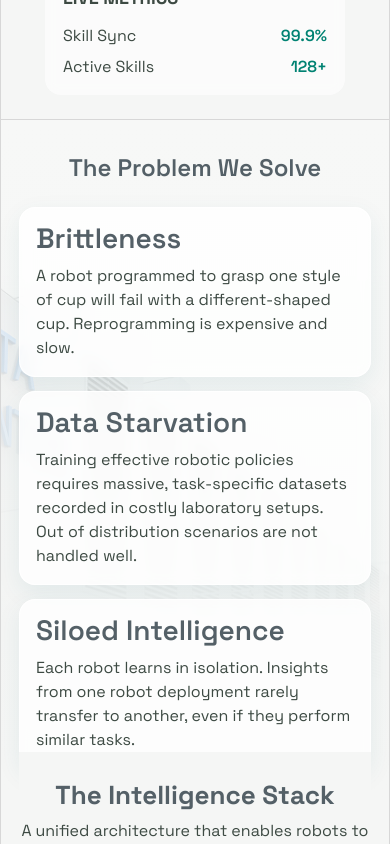
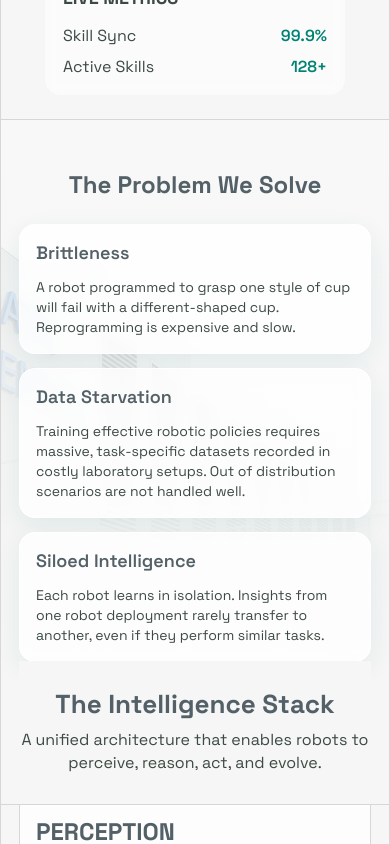
Before and after one commit to NMHx2005/ClawRobo_31_03_2026, a React (Vite) app: page / in a window 390 px wide. Shown: the part 1260-2104 px from the top of the page. Built offline with nearby package versions, Linux system fonts and the light colour scheme.

Commit message:
Update Home page styles and footer copyright year. Increased font sizes and line heights for better readability in Home.css. Changed footer copyright year from 2024 to 2026 in Home.tsx.

```diff
--- a/src/pages/Home/Home.css
+++ b/src/pages/Home/Home.css
@@ -254,11 +254,11 @@
 
 .problem-heading {
   text-align: center;
-  font-size: 40px;
-  line-height: 1.2;
+  font-size: 48px;
+  line-height: 48px;
   color: #546067;
   margin-bottom: 40px;
-  font-weight: 600;
+  font-weight: 700;
 }
 
 .problem-list {
@@ -281,16 +281,16 @@
 }
 
 .problem-card h3 {
-  font-size: 40px;
-  line-height: 0.8;
+  font-size: 24px;
+  line-height: 32px;
   color: #546067;
   margin-bottom: 24px;
   font-weight: 600;
 }
 
 .problem-card p {
-  font-size: 24px;
-  line-height: 1.2;
+  font-size: 16px;
+  line-height: 22px;
   color: #3d4a43;
 }
 
@@ -712,15 +712,20 @@
   }
 
   .problem-heading {
-    font-size: 34px;
+    font-size: 42px;
+    line-height: 44px;
+    margin-bottom: 34px;
   }
 
   .problem-card h3 {
-    font-size: 34px;
+    font-size: 22px;
+    line-height: 30px;
+    margin-bottom: 18px;
   }
 
   .problem-card p {
-    font-size: 21px;
+    font-size: 15px;
+    line-height: 22px;
   }
 
   .intelligence-header h2 {
@@ -820,11 +825,20 @@
   }
 
   .problem-heading {
-    font-size: 30px;
+    font-size: 34px;
+    line-height: 38px;
+    margin-bottom: 28px;
+  }
+
+  .problem-card h3 {
+    font-size: 20px;
+    line-height: 28px;
+    margin-bottom: 14px;
   }
 
   .problem-card p {
-    font-size: 19px;
+    font-size: 15px;
+    line-height: 21px;
   }
 
   .intelligence-section {
@@ -986,11 +1000,12 @@
 
   .problem-section {
     min-height: 0;
-    padding: 34px 18px;
+    padding: 50px 18px;
   }
 
   .problem-heading {
     font-size: 24px;
+    line-height: 30px;
     margin-bottom: 24px;
   }
 
@@ -1004,14 +1019,14 @@
   }
 
   .problem-card h3 {
-    font-size: 28px;
+    font-size: 18px;
     margin-bottom: 12px;
-    line-height: 1;
+    line-height: 24px;
   }
 
   .problem-card p {
-    font-size: 16px;
-    line-height: 1.5;
+    font-size: 14px;
+    line-height: 20px;
   }
 
   .intelligence-section {
--- a/src/pages/Home/Home.tsx
+++ b/src/pages/Home/Home.tsx
@@ -255,7 +255,7 @@ const Home = () => {
             <a href="#">Community</a>
           </nav>
 
-          <p className="footer-copy">© 2024 ClawRobo Precision Systems. All rights reserved.</p>
+          <p className="footer-copy">© 2026 ClawRobo Precision Systems. All rights reserved.</p>
         </div>
       </footer>
     </div>
```
